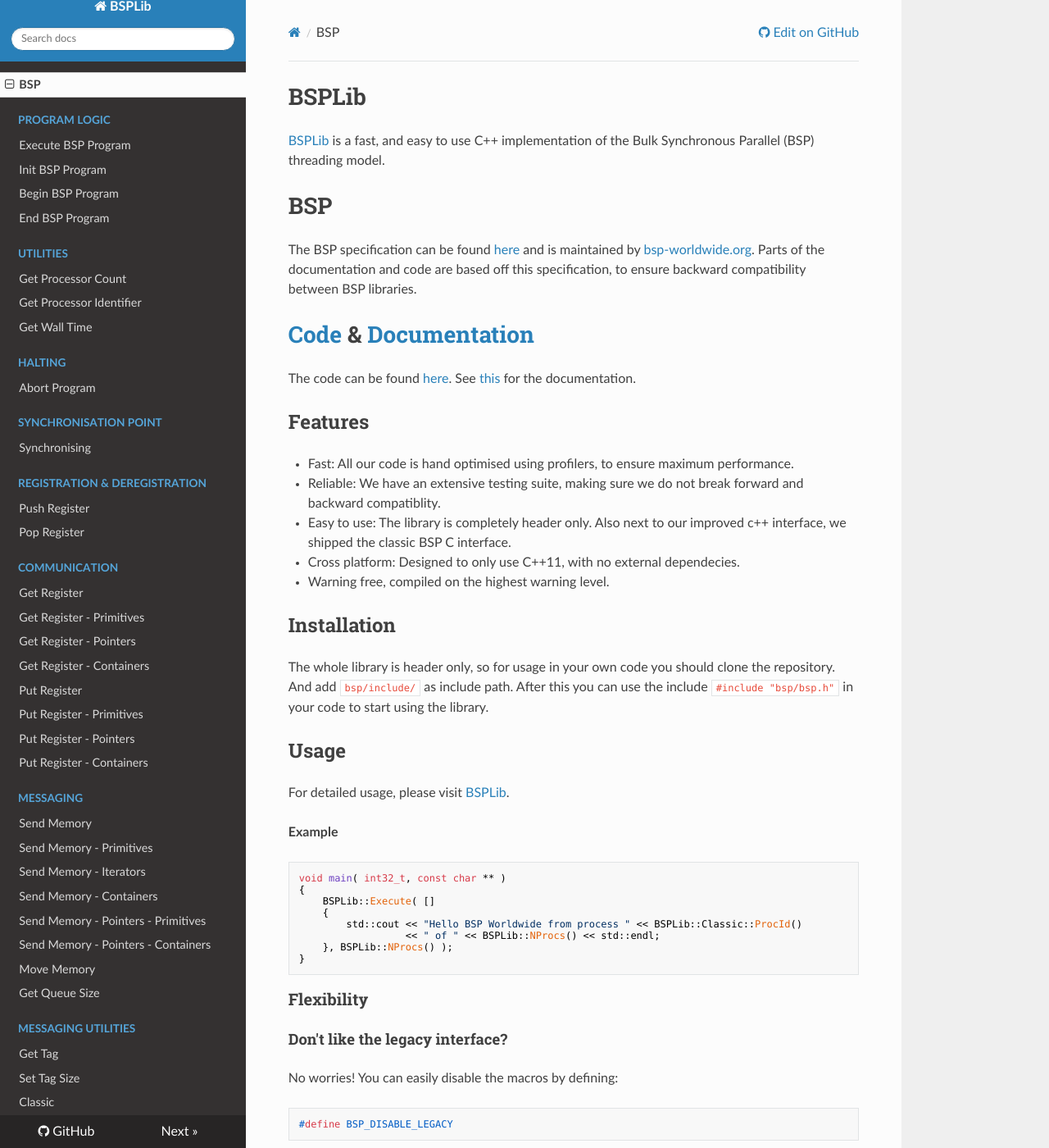
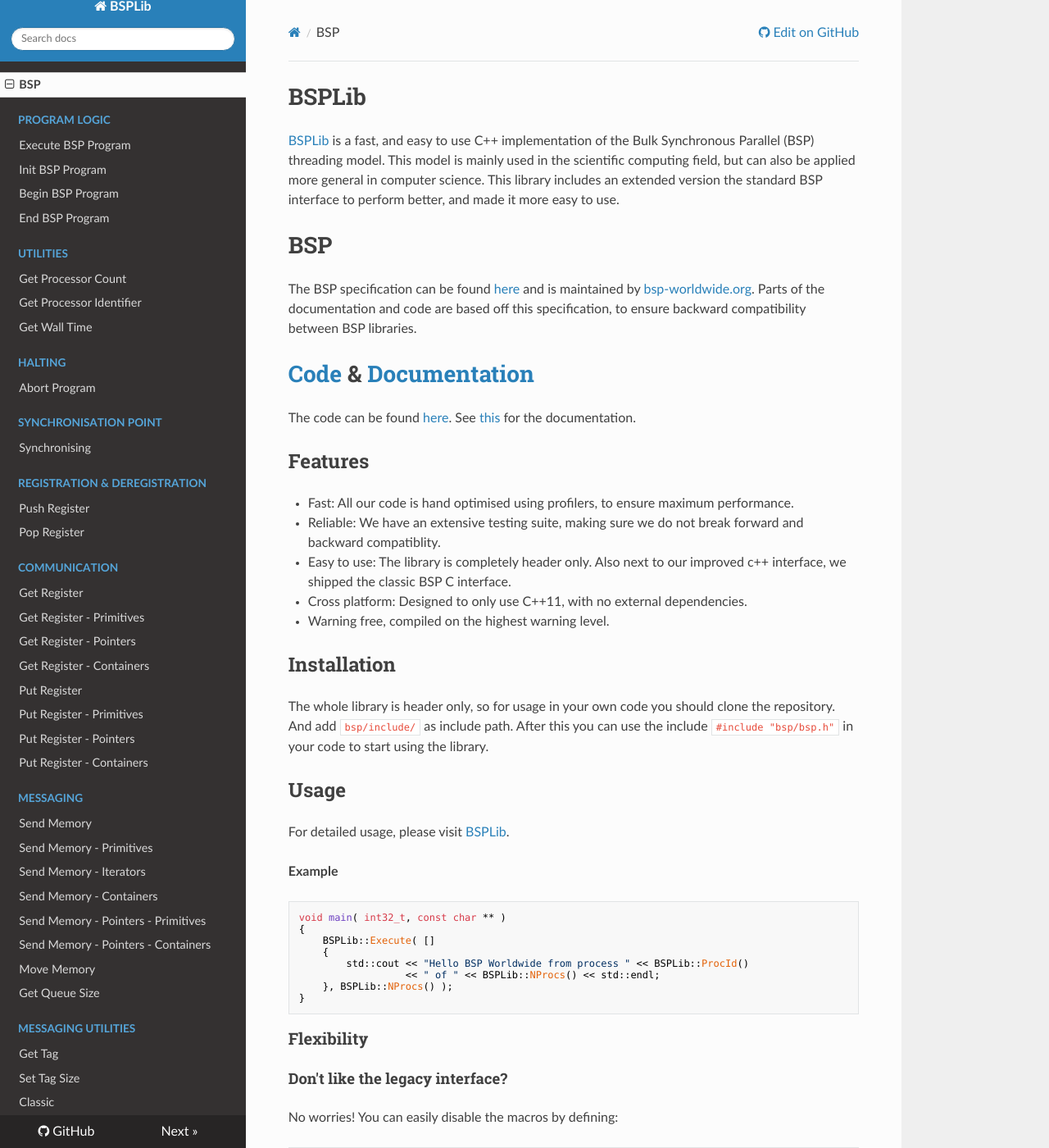
Before and after one commit to zefiros-software/BSPLib, an MkDocs documentation site: the page built from docs/index.md, in a window 1280 px wide and 1400 px high. Shown: the whole window at 82% size. Built offline with MkDocs 1.6.1, drawn with Linux system fonts in a browser that asks for light colours; nearby versions of some CDN libraries; old or Windows-style settings are respelled for this version of MkDocs; some of the changed text lies outside the part shown.

Commit message:
Update index.md

````diff
--- a/docs/index.md
+++ b/docs/index.md
@@ -1,5 +1,5 @@
 # BSPLib
-[BSPLib](https://wwww.bsplib.eu) is a fast, and easy to use C++ implementation of the Bulk Synchronous Parallel (BSP) threading model.
+[BSPLib](https://wwww.bsplib.eu) is a fast, and easy to use C++ implementation of the Bulk Synchronous Parallel (BSP) threading model. This model is mainly used in the scientific computing field, but can also be applied more general in computer science. This library includes an extended version the standard BSP interface to perform better, and made it more easy to use.
 
 #BSP
 The BSP specification can be found [here](bsp.pdf) and is maintained by [bsp-worldwide.org](http://www.bsp-worldwide.org). Parts of the
@@ -13,7 +13,7 @@
 * Reliable: We have an extensive testing suite, making sure we do not break forward and backward compatiblity.
 * Easy to use: The library is completely header only. Also next to our improved c++ interface, we shipped the
 classic BSP C interface.
-* Cross platform: Designed to only use C++11, with no external dependecies.
+* Cross platform: Designed to only use C++11, with no external dependencies.
 * Warning free, compiled on the highest warning level.
 
 ## Installation
@@ -30,7 +30,7 @@
 {
     BSPLib::Execute( []
     {
-        std::cout << "Hello BSP Worldwide from process " << BSPLib::Classic::ProcId()
+        std::cout << "Hello BSP Worldwide from process " << BSPLib::ProcId()
                   << " of " << BSPLib::NProcs() << std::endl;
     }, BSPLib::NProcs() );
 }
@@ -126,6 +126,18 @@
 We are interested to find out what projects use BSPLib. We would love to include your projects here,
 just shoot us a mail. :)
 
+## Citing BSPLib
+When you use BSPLib as part of a scientific publication, we would love you to cite this project. This BibTex snippet can be used:
+
+```
+@misc{bsplib2016,
+  author    = {Mick van Duijn and Koen Visscher and Paul Visscher},
+  title     = {{BSPLib}: a fast, and easy to use {C++} implementation of the {Bulk} {Synchronous} {Parallel} ({BSP}) threading model.},
+  abstract  = {{BSPLib} is a fast, and easy to use {C++} implementation of the {Bulk} {Synchronous} {Parallel} ({BSP}) threading model. This model is mainly used in the scientific computing field, but can also be applied more general in computer science. This library includes an extended version the standard BSP interface to perform better, and made it more easy to use.},
+  howpublished = {\url{http://bsplib.eu/}}
+}
+```
+
 ## License
 This project is licensed under the MIT license.
 
````
